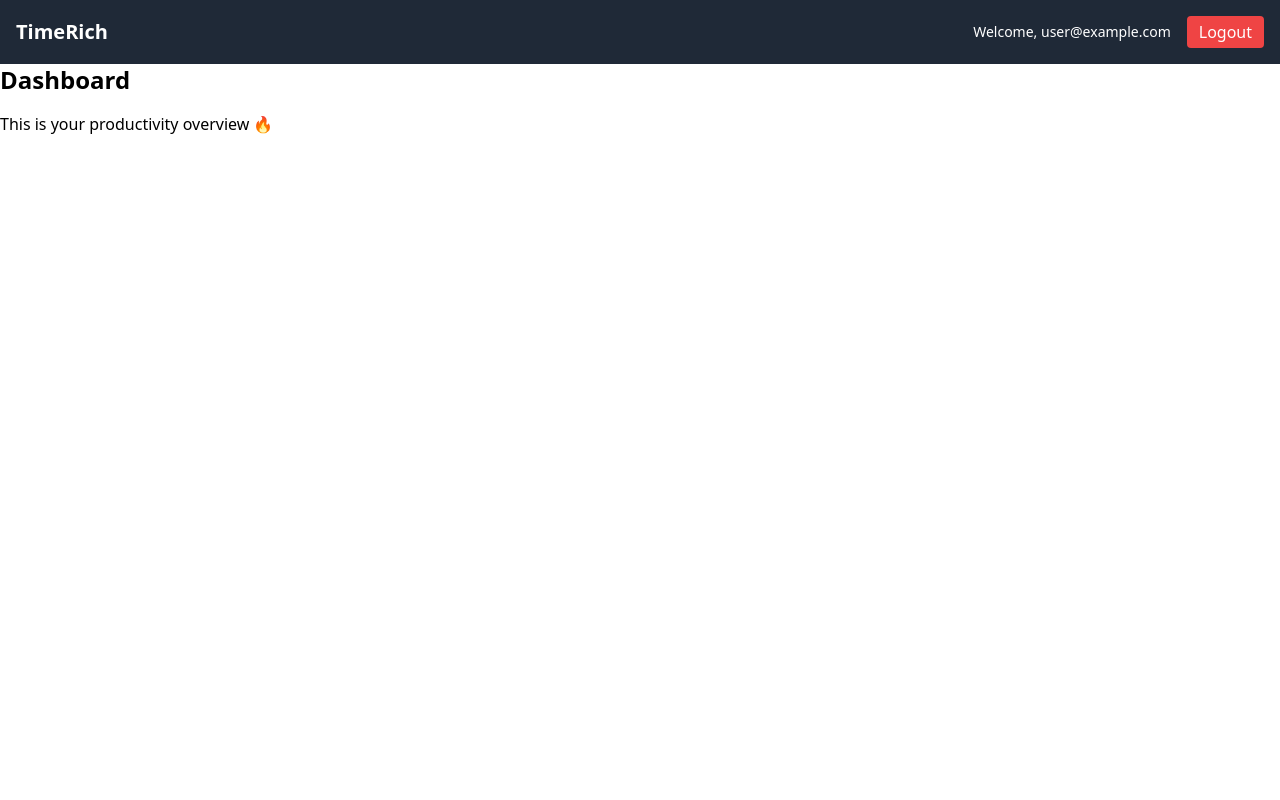
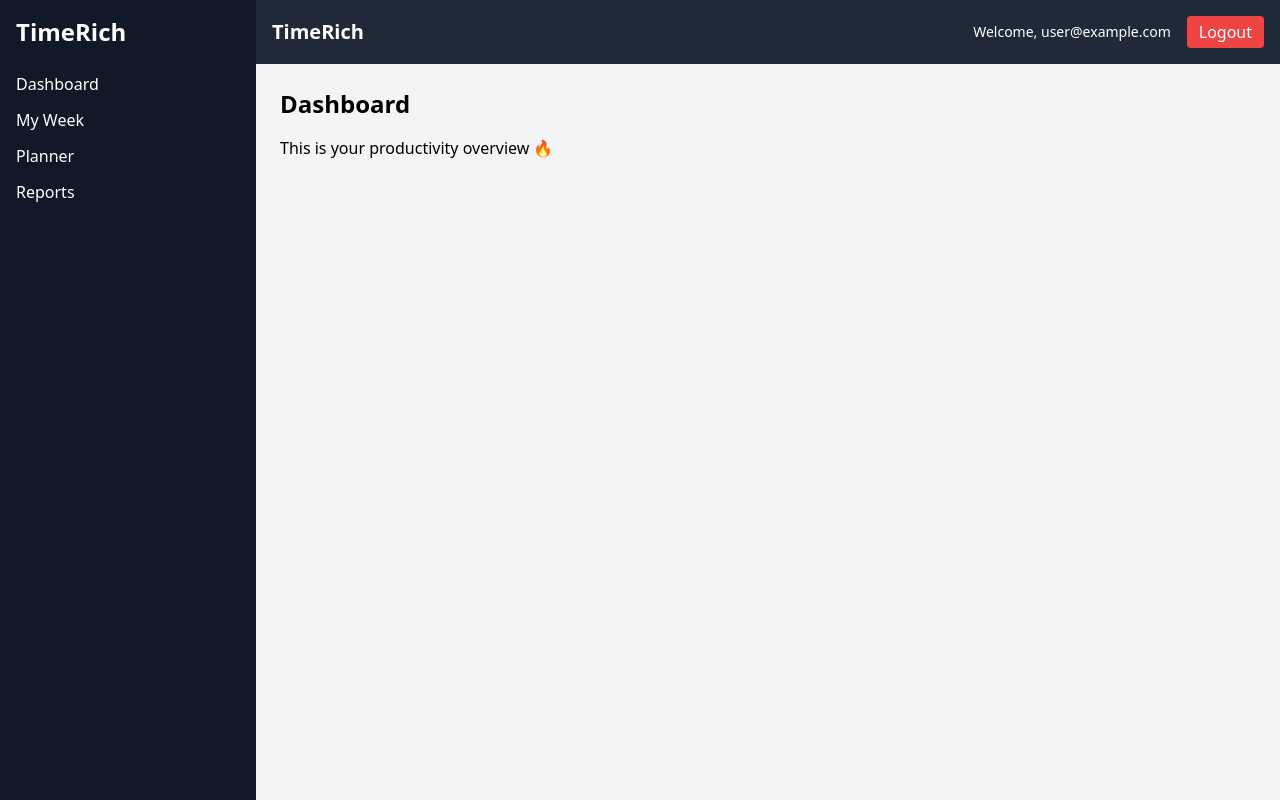
Before and after one commit to Flipgenius/timerich, a React (Vite) app: page / in a window 1280 px wide. Built offline with nearby package versions, Linux system fonts and the light colour scheme; no server answers; sample sign-in values are in the browser's storage.

Commit message:
✅ Show LandingPage for unauthenticated users

```diff
--- a/src/App.tsx
+++ b/src/App.tsx
@@ -1,4 +1,4 @@
-import { BrowserRouter as Router, Routes, Route, Navigate } from "react-router-dom";
+import { BrowserRouter as Router, Routes, Route, Link, Navigate } from "react-router-dom";
 import { useEffect, useState } from "react";
 import { onAuthStateChanged, User } from "firebase/auth";
 import { auth } from "./firebase";
@@ -26,24 +26,38 @@ function App() {
 
   return (
     <Router>
-      {user && <Navbar />}
+      {user ? (
+        <div className="flex h-screen">
+          <aside className="w-64 bg-gray-900 text-white p-4 hidden sm:block">
+            <h2 className="text-2xl font-bold mb-6">TimeRich</h2>
+            <ul className="space-y-3">
+              <li><Link to="/" className="hover:text-blue-400">Dashboard</Link></li>
+              <li><Link to="/my-week" className="hover:text-blue-400">My Week</Link></li>
+              <li><Link to="/planner" className="hover:text-blue-400">Planner</Link></li>
+              <li><Link to="/reports" className="hover:text-blue-400">Reports</Link></li>
+            </ul>
+          </aside>
+
+          <div className="flex-1 bg-gray-100">
+            <Navbar />
+            <div className="p-6">
               <Routes>
-        {!user ? (
-          <>
-            <Route path="/" element={<LandingPage />} />
-            <Route path="*" element={<Navigate to="/" replace />} />
-          </>
-        ) : (
-          <>
                 <Route path="/" element={<Dashboard />} />
                 <Route path="/my-week" element={<ProtectedRoute><MyWeek /></ProtectedRoute>} />
                 <Route path="/planner" element={<ProtectedRoute><Planner /></ProtectedRoute>} />
                 <Route path="/reports" element={<ProtectedRoute><Reports /></ProtectedRoute>} />
                 <Route path="/login" element={<Login />} />
                 <Route path="*" element={<Navigate to="/" replace />} />
-          </>
+              </Routes>
+            </div>
+          </div>
+        </div>
+      ) : (
+        <Routes>
+          <Route path="/" element={<LandingPage />} />
+          <Route path="*" element={<Navigate to="/" replace />} />
+        </Routes>
       )}
-      </Routes>
     </Router>
   );
 }
```
Lines whose indentation alone changed are shown as unchanged.
